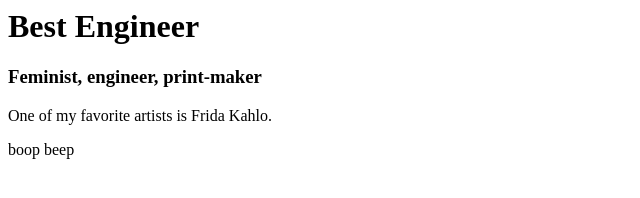
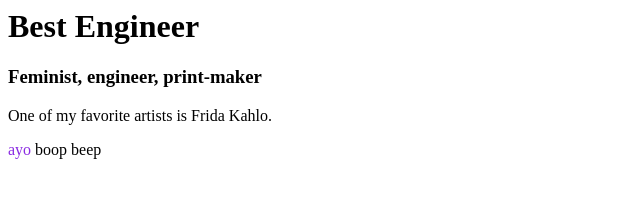
Before and after one commit to ameliagoodman/html-css-training, a plain HTML site: page html/1.html in a window 1280 px wide. Shown: the full height of the page, 0-640 px from the left. Drawn offline with Linux system fonts and the light colour scheme.

Commit message:
span practice

```diff
--- a/html/1.html
+++ b/html/1.html
@@ -3,5 +3,7 @@
   <h3>Feminist, engineer, print-maker</h3>
 
   <p>One of my favorite artists is Frida Kahlo.</p>
-  <p>boop beep</p>
+  <p><span style="color:blueviolet;">ayo</span>
+    boop beep
+  </p>
 </body>
```
